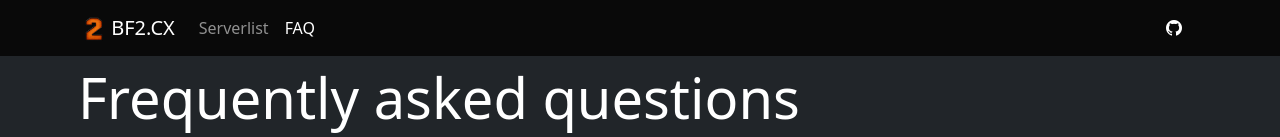
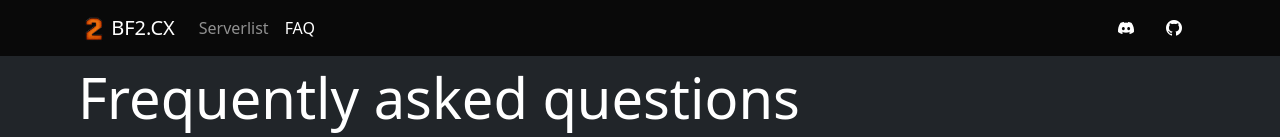
Before and after one commit to cetteup/bf2.cx, a Next.js app: page /faq in a window 1280 px wide. Shown: the top 137 px of the page. Built offline with nearby package versions, Linux system fonts and the light colour scheme.

Commit message:
feat: add Discord link to header

```diff
--- a/src/components/Header.tsx
+++ b/src/components/Header.tsx
@@ -40,6 +40,7 @@ export default function Header() {
                         </Nav>
                     </NavbarCollapse>
                     <NavbarText>
+                        <IconLink icon={'bi-discord'} href={'https://discord.gg/fq7c46prEX'} title={'Discord'}/>
                         <IconLink icon={'bi-github'} href={'https://github.com/cetteup/bf2.cx'} title={'GitHub'}/>
                     </NavbarText>
                 </Container>
```
